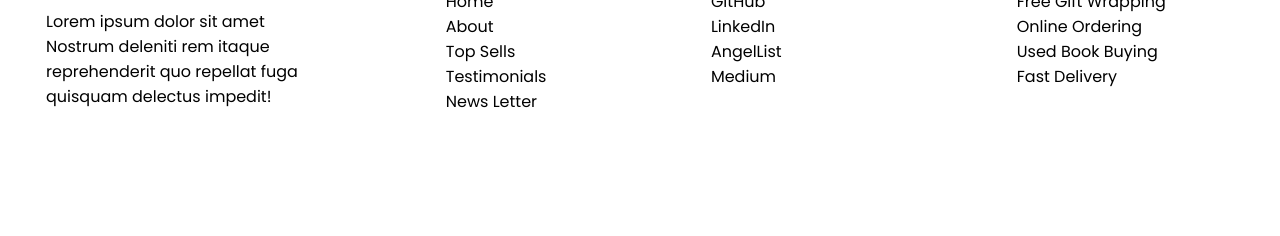
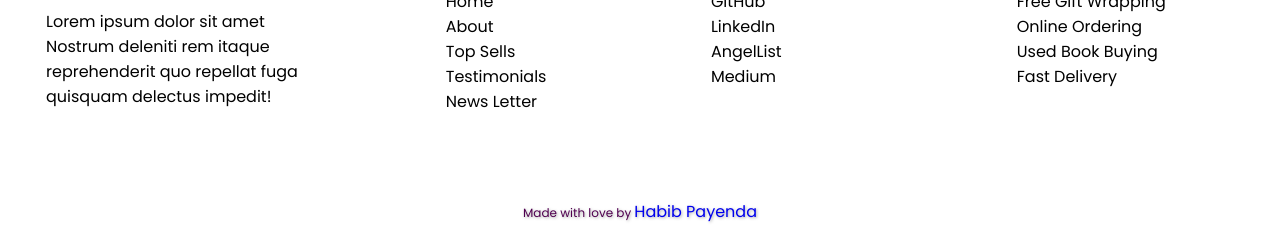
Before and after one commit to HabibPayenda/awesomeBooks, a website: page index.html in a window 1280 px wide. Shown: the part 4338-4574 px from the top of the page. Drawn offline with Linux system fonts and the light colour scheme.

Commit message:
Adds coypright text in the footer

```diff
--- a/index.html
+++ b/index.html
@@ -359,6 +359,7 @@
         </div>
       </div>
     </div>
+    <p class="copyright">Made with love by <a href="#" class="footerLinkedLink">Habib Payenda</a> </p>
   </footer>
   <script src="./src/javascript/index.js"></script>
 </body>
--- a/src/stylesheets/style.css
+++ b/src/stylesheets/style.css
@@ -926,10 +926,11 @@ body {
 
 .footer {
   display: flex;
+  flex-direction: column;
   align-items: center;
   justify-content: center;
   width: 100%;
-  padding: 46px;
+  padding: 46px 46px 12px 46px;
   height: 320px;
 }
 
@@ -991,3 +992,14 @@ body {
   font-size: 24px;
   text-shadow: 1px 1px 3px #aaa;
 }
+
+.copyright {
+  color: rgb(80, 1, 80);
+  font-size: 12px;
+  text-shadow: 1px 1px 3px #aaa;
+}
+
+.footerLinkedLink {
+  text-decoration: none;
+  font-size: 16px;
+}
```
